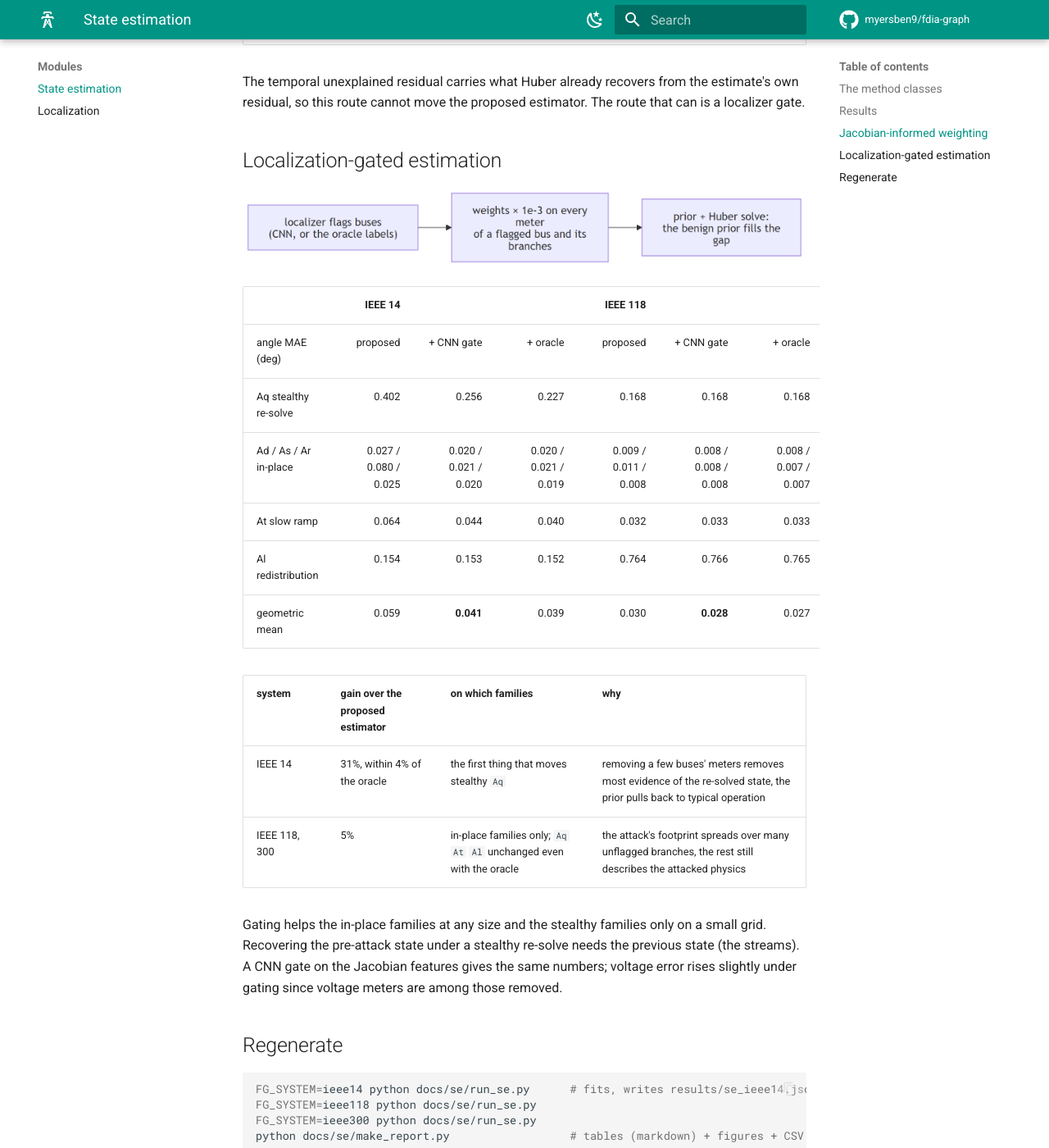
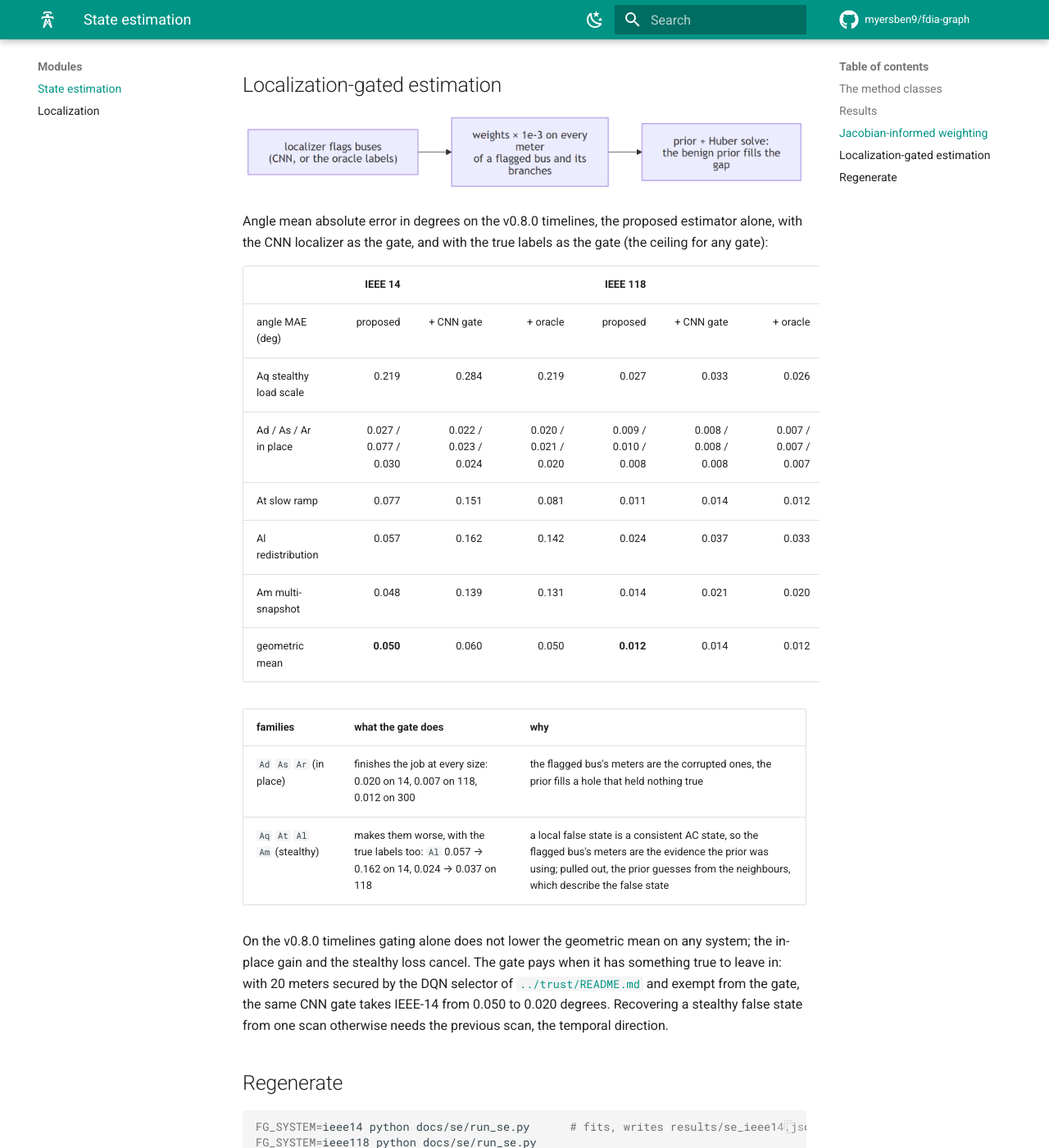
Before and after one commit to myersben9/fdia-graph, an MkDocs documentation site: the page built from docs/se/README.md, in a window 1280 px wide and 1400 px high, scrolled down 5406 px. Shown: the whole window at 82% size. Built offline with MkDocs 1.6.1 and Material for MkDocs 9.7.7, drawn with Linux system fonts in a browser that asks for light colours; comment, search, counter and statistics services are not loaded; some of the changed text lies outside the part shown.

Commit message:
SE and localization guides: the narrative sections re-derived on the v0.8.0 timelines (#113)
Co-authored-by: Benjamin Myers <benjamin.myers.465@my.csun.edu>

```diff
--- a/docs/localization/README.md
+++ b/docs/localization/README.md
@@ -74,10 +74,6 @@ Per-bus F1 by attack family, common protocol. Row labels carry each method's FR.
 |---|---|---|
 | ![](results/fig_loc_ieee14.png) | ![](results/fig_loc_ieee118.png) | ![](results/fig_loc_ieee300.png) |
 
-> The sections below (the digest's ablation and the three readings, with their numbers) were derived on
-> the v0.7.2 record shards and stay as written until they are re-derived on the v0.8.0 timelines; the
-> tables above are v0.8.0, where per-record scores are lower for the protocol reason given there.
-
 ## Jacobian-informed features: the digest's ablation
 
 `fdia_graph.se.JacobianFeatures` transforms the measurement change through the estimator's Jacobian
@@ -91,29 +87,32 @@ weak-direction energy) and aggregates it to buses; `BusCNN` / `BusMLP` take `fea
 | C | B + the 8 Jacobian features |
 | D | the Jacobian features alone |
 
-| Model (1D CNN, zero-shot) | F1 14 | DR 14 | FR 14 | F1 118 | DR 118 | FR 118 |
-|---|---:|---:|---:|---:|---:|---:|
-| A: measurements only | 0.6916 | 0.6461 | 0.0003 | 0.2833 | 0.2190 | 0.0006 |
-| B: measurements + temporal (the papers' 14) | **0.9625** | 0.9438 | 0.0000 | **0.9618** | 0.9304 | 0.0000 |
-| C: B + Jacobian features | 0.9412 | 0.9056 | 0.0000 | 0.9544 | 0.9156 | 0.0000 |
-| D: Jacobian features only | 0.8408 | 0.7855 | 0.0000 | 0.8275 | 0.7629 | 0.0000 |
+Zero-shot protocol on the v0.8.0 timelines (benign, `Aq` and `Ad` seen; `As` and `Ar` unseen):
 
-In the common protocol (every family in-distribution) C and B are within noise of each other
-(0.911 vs 0.917 on 14, 0.740 vs 0.734 on 118).
+| Model (1D CNN, zero-shot) | F1 14 | DR 14 | FR 14 | F1 118 | DR 118 | FR 118 | F1 300 | DR 300 | FR 300 |
+|---|---:|---:|---:|---:|---:|---:|---:|---:|---:|
+| A: measurements only | 0.606 | 0.641 | 0.0001 | 0.000 | 0.000 | 0.0000 | 0.005 | 0.003 | 0.0001 |
+| B: measurements + temporal (the papers' 14) | 0.745 | 0.644 | 0.0001 | 0.547 | 0.437 | 0.0010 | 0.532 | 0.496 | 0.0024 |
+| C: B + Jacobian features | **0.865** | 0.812 | 0.0000 | **0.859** | 0.790 | 0.0000 | **0.848** | 0.781 | 0.0000 |
+| D: Jacobian features only | 0.795 | 0.737 | 0.0000 | 0.779 | 0.711 | 0.0000 | 0.750 | 0.703 | 0.0000 |
+
+In the common protocol (every family in distribution) C wins on 14 (0.870 vs 0.804) and loses on 118
+(0.467 vs 0.498) and 300 (0.287 vs 0.403) at the same benign alarm rate: it detects far more frames
+(0.91 against 0.63 and 0.71) and pays in precision on the buses around a local false state.
 
 | finding | evidence |
 |---|---|
-| the features carry the digest's signal | on stealthy re-solves the explained energy and implied state move are 10× to 24× benign at the attacked buses; D alone reaches 0.93 node-F1 on `Aq` |
-| they add nothing to the papers' vector | B already encodes that spike per bus; C costs one to nine zero-shot points on replay |
-| where they could still pay | as the localizer that gates the estimator, [`../se/README.md`](../se/README.md) |
+| the features carry the digest's signal | on `Aq` the zero-shot node-F1 is 0.65, 0.04 and 0.06 for B on 14, 118 and 300 and 0.86, 0.77 and 0.50 for D alone: the per-frame physics sees the local false state where the history does not |
+| on a timeline they are what makes the vector work | B to C is +12, +31 and +32 zero-shot points; the papers' vector was built for the v0.7.2 shards, whose temporal features compared an attacked snapshot with the benign scan before it, and on a timeline a sustained episode spikes at its onset only |
+| where they pay again | as the localizer that gates the estimator once meters are secured, [`../trust/README.md`](../trust/README.md) |
 
 ## Three readings
 
 | reading | evidence | open case |
 |---|---|---|
-| the temporal spike catches almost everything | any edit above the noise floor spikes the bus the moment it starts, BDD-stealthy `Aq` / `Al` included | the slow ramp `At` stays inside typical per-scan change by construction |
-| the classical arm misses every stealthy family | `ResidualLocalizer` finds in-place corruption but smears it over neighbours; on `Aq` / `At` / `Al` its F1 sits near zero, there is no residual | |
-| learning buys precision and holds with size | zero-shot CNN F1 above 0.94 from 14 to 300 buses at FR 1e-4 or below; the swing threshold alone falls 0.88 to 0.51 as a fixed per-bus budget gets costlier | the in-distribution `At` rows are where the headroom is |
+| the temporal spike is an onset signal | the swing threshold alone reads 0.08, 0.40 and 0.43 macro-F1 in the common protocol on 14, 118 and 300: it catches the one-frame families and the first frame of an episode, then the feature fades because each frame is compared with the frame emitted a minute earlier | the slow ramp `At` and the held redistribution `Am` inside an episode |
+| the classical arm misses every stealthy family | `ResidualLocalizer` finds in-place corruption and smears it over neighbours; on `Aq` / `At` / `Al` / `Am` its node-F1 is 0.01 or less, there is no residual | it opens with a trusted set of meters, [`../trust/README.md`](../trust/README.md) |
+| learning plus physics holds with size | zero-shot CNN with the Jacobian block 0.865, 0.859 and 0.848 from 14 to 300 buses at FR 1e-4 or below | the common protocol, with `At`, `Al` and `Am` in distribution, falls 0.870, 0.467, 0.287 with size: the per-frame localization of a sustained local false state is the frontier |
 
 ## Regenerate
 
--- a/docs/se/README.md
+++ b/docs/se/README.md
@@ -101,47 +101,48 @@ Angle MAE per estimator and family (degrees, lower is better, `geo` is the summa
 | `Ad` `As` `Ar` (in place) | robustness cleans up what it can see | 67 to 87% on 14, 66 to 84% on 118, 41 to 90% on 300; voltage 75 to 97% everywhere | corrupted meters leave large residuals for removal, Huber and the prior to reject |
 | `Aq` `At` `Al` `Am` (stealthy) | move part of the way, through the prior alone | 14 to 34% on 14, 18 to 21% on 118, 12 to 19% on 300; voltage 56 to 82% | the local false state is a consistent AC state, so no residual exists and Huber sees nothing; it also sits off the benign operating subspace, so the prior pulls the estimate back part of the way; the rest needs temporal information ([`../localization/README.md`](../localization/README.md)) |
 
-> The sections below (the Jacobian-informed weighting and the localization-gated estimation, with their
-> numbers) were derived on the v0.7.2 record shards and stay as written until they are re-derived on
-> the v0.8.0 timelines; the tables above are v0.8.0.
-
 ## Jacobian-informed weighting
 
 ![the scan-to-scan change is split into the part a state change explains and the unexplained rest; Huber weights come from the unexplained part; one weighted solve](../figures/diagrams/se_jacobian_weighting.png)
 
 | result | 14 | 118 | 300 |
 |---|---:|---:|---:|
-| WLS angle error reduction | 19% | 26% | 23% |
-| where it comes from | `Ad` 0.136 → 0.087, `As` 0.246 → 0.177, `Ar` 0.137 → 0.066 | in-place families only | `Ar` 0.132 → 0.032 |
-| stealthy families | untouched, as `(I − P_H)a = 0` predicts | same | same |
-| against iterated Huber | 0.087 vs 0.068 | | 0.074 vs 0.068 |
-| composed with Huber passes | 0.067, Huber's number | | |
+| WLS angle error reduction | 14% | 23% | 22% |
+| where it comes from | `Ad` 0.127 → 0.082, `As` 0.235 → 0.168, `Ar` 0.234 → 0.143 | in-place families only | `Ar` 0.131 → 0.029 |
+| stealthy families | untouched, as `(I − P_H)a = 0` predicts: `Aq` 0.290, `At` 0.117, `Al` 0.069, `Am` 0.056 on both | same | same |
+| against iterated Huber | 0.083 vs 0.061 | 0.018 vs 0.016 | 0.021 vs 0.020 |
 
 The temporal unexplained residual carries what Huber already recovers from the estimate's own
-residual, so this route cannot move the proposed estimator. The route that can is a localizer gate.
+residual, so this route cannot move the proposed estimator. The routes that can are a localizer gate
+and, ahead of it, a trusted set of meters.
 
 ## Localization-gated estimation
 
 ![a localizer flags buses; the weights of every meter of a flagged bus and its branches are scaled by a thousandth; the prior plus Huber solve fills the gap from the benign prior](../figures/diagrams/se_gated_prior.png)
 
+Angle mean absolute error in degrees on the v0.8.0 timelines, the proposed estimator alone, with the
+CNN localizer as the gate, and with the true labels as the gate (the ceiling for any gate):
+
 | | IEEE 14 | | | IEEE 118 | | | IEEE 300 | | |
 |---|---:|---:|---:|---:|---:|---:|---:|---:|---:|
 | angle MAE (deg) | proposed | + CNN gate | + oracle | proposed | + CNN gate | + oracle | proposed | + CNN gate | + oracle |
-| Aq stealthy re-solve | 0.402 | 0.256 | 0.227 | 0.168 | 0.168 | 0.168 | 0.391 | 0.391 | 0.391 |
-| Ad / As / Ar in-place | 0.027 / 0.080 / 0.025 | 0.020 / 0.021 / 0.020 | 0.020 / 0.021 / 0.019 | 0.009 / 0.011 / 0.008 | 0.008 / 0.008 / 0.008 | 0.008 / 0.007 / 0.007 | 0.015 / 0.015 / 0.014 | 0.013 / 0.012 / 0.013 | 0.012 / 0.012 / 0.012 |
-| At slow ramp | 0.064 | 0.044 | 0.040 | 0.032 | 0.033 | 0.033 | 0.068 | 0.068 | 0.068 |
-| Al redistribution | 0.154 | 0.153 | 0.152 | 0.764 | 0.766 | 0.765 | 2.276 | 2.277 | 2.277 |
-| geometric mean | 0.059 | **0.041** | 0.039 | 0.030 | **0.028** | 0.027 | 0.058 | **0.055** | 0.054 |
+| Aq stealthy load scale | 0.219 | 0.284 | 0.219 | 0.027 | 0.033 | 0.026 | 0.021 | 0.023 | 0.021 |
+| Ad / As / Ar in place | 0.027 / 0.077 / 0.030 | 0.022 / 0.023 / 0.024 | 0.020 / 0.021 / 0.020 | 0.009 / 0.010 / 0.008 | 0.008 / 0.008 / 0.008 | 0.007 / 0.007 / 0.007 | 0.014 / 0.015 / 0.014 | 0.012 / 0.012 / 0.012 | 0.012 / 0.012 / 0.012 |
+| At slow ramp | 0.077 | 0.151 | 0.081 | 0.011 | 0.014 | 0.012 | 0.016 | 0.020 | 0.016 |
+| Al redistribution | 0.057 | 0.162 | 0.142 | 0.024 | 0.037 | 0.033 | 0.023 | 0.025 | 0.023 |
+| Am multi-snapshot | 0.048 | 0.139 | 0.131 | 0.014 | 0.021 | 0.020 | 0.017 | 0.017 | 0.016 |
+| geometric mean | **0.050** | 0.060 | 0.050 | **0.012** | 0.014 | 0.012 | 0.016 | 0.016 | **0.015** |
 
-| system | gain over the proposed estimator | on which families | why |
-|---|---|---|---|
-| IEEE 14 | 31%, within 4% of the oracle | the first thing that moves stealthy `Aq` | removing a few buses' meters removes most evidence of the re-solved state, the prior pulls back to typical operation |
-| IEEE 118, 300 | 5% | in-place families only; `Aq` `At` `Al` unchanged even with the oracle | the attack's footprint spreads over many unflagged branches, the rest still describes the attacked physics |
+| families | what the gate does | why |
+|---|---|---|
+| `Ad` `As` `Ar` (in place) | finishes the job at every size: 0.020 on 14, 0.007 on 118, 0.012 on 300 | the flagged bus's meters are the corrupted ones, the prior fills a hole that held nothing true |
+| `Aq` `At` `Al` `Am` (stealthy) | makes them worse, with the true labels too: `Al` 0.057 → 0.162 on 14, 0.024 → 0.037 on 118 | a local false state is a consistent AC state, so the flagged bus's meters are the evidence the prior was using; pulled out, the prior guesses from the neighbours, which describe the false state |
 
-Gating helps the in-place families at any size and the stealthy families only on a small grid.
-Recovering the pre-attack state under a stealthy re-solve needs the previous state (the streams).
-A CNN gate on the Jacobian features gives the same numbers; voltage error rises slightly under
-gating since voltage meters are among those removed.
+On the v0.8.0 timelines gating alone does not lower the geometric mean on any system; the in-place
+gain and the stealthy loss cancel. The gate pays when it has something true to leave in: with 20
+meters secured by the DQN selector of [`../trust/README.md`](../trust/README.md) and exempt from the
+gate, the same CNN gate takes IEEE-14 from 0.050 to 0.020 degrees. Recovering a stealthy false state
+from one scan otherwise needs the previous scan, the temporal direction.
 
 ## Regenerate
 
```
Also changed, not shown: CHANGELOG.md (+5 -0 lines).
